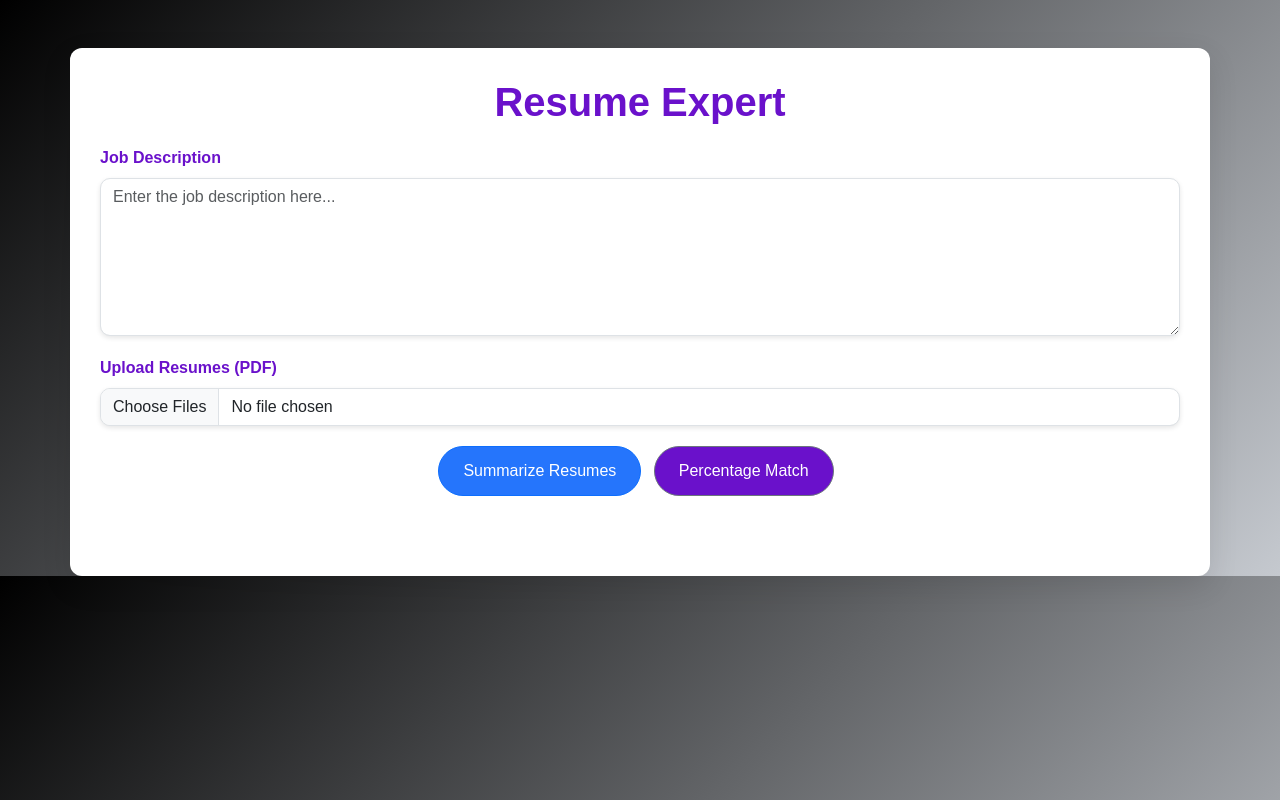
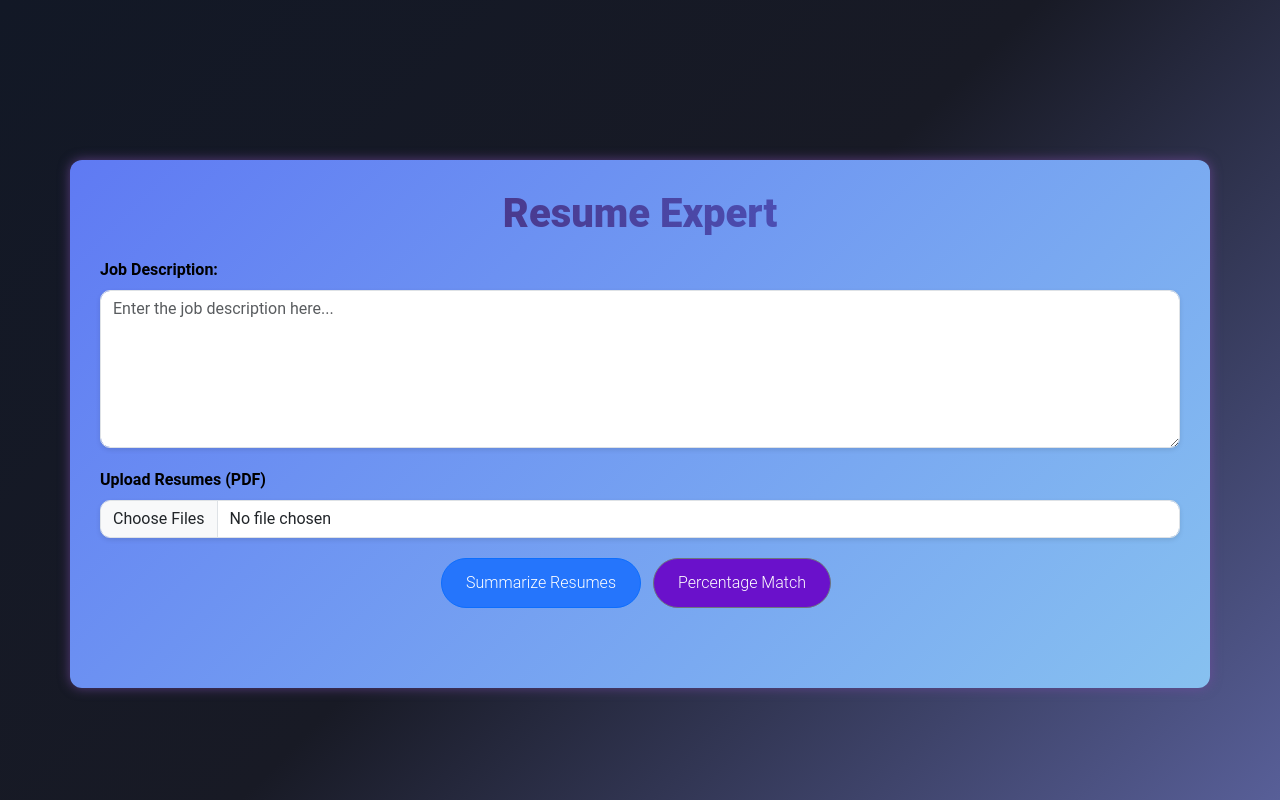
Before and after one commit to divyadarji/ATS_ResumeExpert, a Flask app: page / in a window 1280 px wide. Run offline with Flask 2, Linux system fonts and the light colour scheme.

Commit message:
edited Styling of website

```diff
--- a/app.py
+++ b/app.py
@@ -17,10 +17,8 @@ from PIL import Image
 load_dotenv()
 genai.configure(api_key=os.getenv("GOOGLE_API_KEY"))
 
-# Initialize Flask app
 app = Flask(__name__)
 
-# Utility to extract text from PDF (regular PDFs)
 def extract_text_from_pdf(uploaded_file):
     pdf_reader = PdfReader(uploaded_file)
     text = ""
@@ -167,13 +165,10 @@ def process_resumes():
             # 🔹 Call Gemini API
             response_text = get_gemini_response(input_text, prompt)
 
-            # 🔹 Print API Response for Debugging
             print(f"\n🔍 Gemini API Response for {resume.filename}:\n{response_text}\n")
 
-            # 🔹 Parse API Response
             structured_data = parse_gemini_response(response_text, action=action)
 
-            # 🔹 Print Parsed Structured Data
             print(f"\n✅ Parsed Data for {resume.filename}:\n{structured_data}\n")
 
         except Exception as e:
--- a/static/style.css
+++ b/static/style.css
@@ -1,24 +1,28 @@
 /* General Body Styling */
+html{
+    height:100%;
+    background: linear-gradient(135deg, #121826, #181a25, #585f98);
+}
 body {
-    font-family: 'Poppins', sans-serif;
-    background: linear-gradient(135deg, #000000, #c5c9cf);
+    font-family: 'Roboto', sans-serif;
+    background: linear-gradient(135deg, #121826, #181a25, #585f98);
+    min-height: 100%;
     color: white;
     margin: 0;
     padding: 0;
     display: flex;
     justify-content: center;
     align-items: center;
-    /* height: 100vh; */
     overflow-y: auto;
     /* overflow: hidden; */
 }
 
 /* Container Styling */
 .container {
-    background: #ffffff;
+    background: linear-gradient(135deg, #5f7af3, #87c1f0);
     padding: 30px;
     border-radius: 12px;
-    box-shadow: 0 10px 30px rgba(0, 0, 0, 0.1);
+    box-shadow: 0 0 12px rgba(118, 75, 162, 0.7);
     margin-top: 50px;
     /* max-width: 100%; */
     width: 100%;
@@ -28,17 +32,18 @@ body {
 /* Header Styling */
 h1 {
     font-size: 2.5rem;
-    font-weight: 700;
+    font-weight: 1000;
     text-align: center;
-    color: #6a11cb;
     margin-bottom: 20px;
     animation: slideUp 1s ease-out;
+    background: linear-gradient(to right, #471d5a, #4e6ae5);
+    -webkit-background-clip: text;
+    color: transparent;
 }
-
 /* Form Label Styling */
 .form-label {
     font-weight: 600;
-    color: #6a11cb;
+    color: #000000;
     animation: fadeIn 1s ease-out;
 }
 
@@ -65,6 +70,7 @@ h1 {
 
 .btn-primary {
     background-color: #2575fc;
+    /* font-weight: bolder; */
 }
 
 .btn-primary:hover {
@@ -74,6 +80,7 @@ h1 {
 
 .btn-secondary {
     background-color: #6a11cb;
+    /* font-weight: bolder; */
 }
 
 .btn-secondary:hover {
@@ -83,6 +90,7 @@ h1 {
 
 .btn-success {
     background-color: #28a745;
+    font-weight: bolder;
 }
 
 .btn-success:hover {
--- a/templates/index.html
+++ b/templates/index.html
@@ -6,13 +6,16 @@
         <title>Resume Expert</title>
         <link href="https://cdn.jsdelivr.net/npm/bootstrap@5.3.0/dist/css/bootstrap.min.css" rel="stylesheet">
         <link href="/static/style.css" rel="stylesheet">
+        <link rel="preconnect" href="https://fonts.googleapis.com">
+        <link rel="preconnect" href="https://fonts.gstatic.com" crossorigin>
+        <link href="https://fonts.googleapis.com/css2?family=Oleo+Script:wght@400;700&display=swap" rel="stylesheet">
     </head>
     <body>
     <div class="container mt-5">
         <h1 class="text-center">Resume Expert</h1>
         <form id="resumeForm" enctype="multipart/form-data">
             <div class="mb-3">
-                <label for="jobDescription" class="form-label">Job Description</label>
+                <label for="jobDescription" class="form-label">Job Description:</label>
                 <textarea class="form-control" id="jobDescription" name="job_description" rows="6" placeholder="Enter the job description here..."></textarea>
             </div>
             <div class="mb-3">
```
